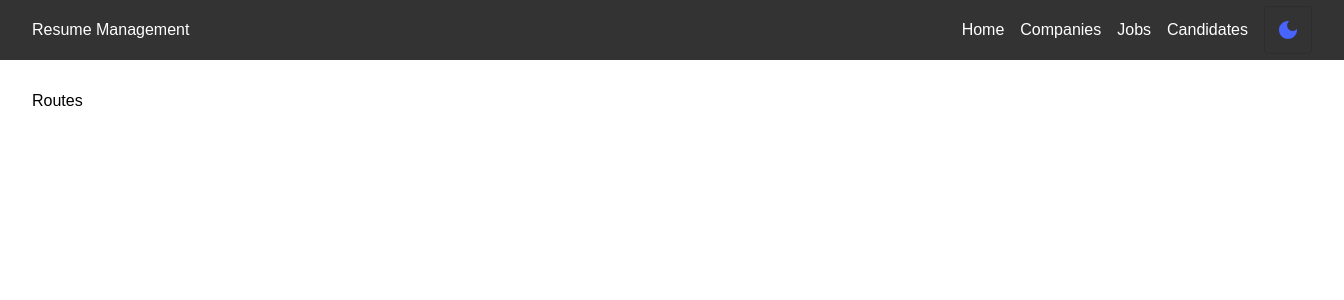
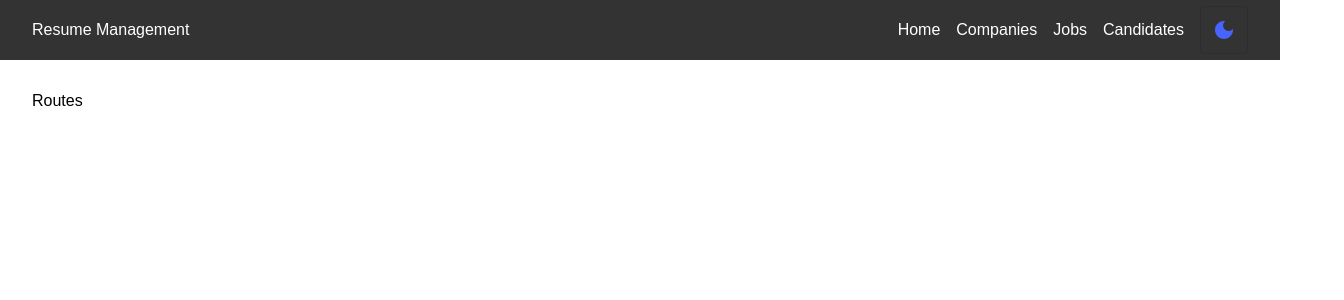
Before and after one commit to azooz59T/recruitment-project-frontend, a React (Create React App) app: page / in a window 1280 px wide. Shown: the top 300 px of the page, 1344 px wide, since content can reach past the window. Built offline with nearby package versions, Linux system fonts and the light colour scheme.

Commit message:
Refactor global scss and set Theme transition

```diff
--- a/src/global.scss
+++ b/src/global.scss
@@ -5,42 +5,38 @@
 *::after {
    padding: 0;
    margin: 0;
-    box-sizing: bordr-box;
+   box-sizing: border-box;
    font-family: Arial, Helvetica, sans-serif;
 }
 :root {
    --blue: #4864ff;
    --bg-color: #fff;
-    --text-colour1: #000;
+   --text-color1: #000;
    --text-color2: #555;
 }
-
 a {
    text-decoration: none;
 }
-
 ul {
    list-style: none;
 }
-
 .wrapper {
    width: 100%;
    padding: 2rem;
    min-height: calc(100vh - 60px);
 }
-
 .content {
    @include d-flex(column, flex-start, center);
    gap: 2rem;
 }
-
 .app {
-    color: var(--text-colour1);
+   color: var(--text-color1);
    background-color: var(--bg-color);
+   transition: all 0.3s ease-in-out;
 
    &.dark {
       --bg-color: #000;
-        --text-colour1: #fff;
+      --text-color1: #fff;
       --text-color2: #999;
    }
 }
```
Lines whose indentation alone changed are shown as unchanged.
